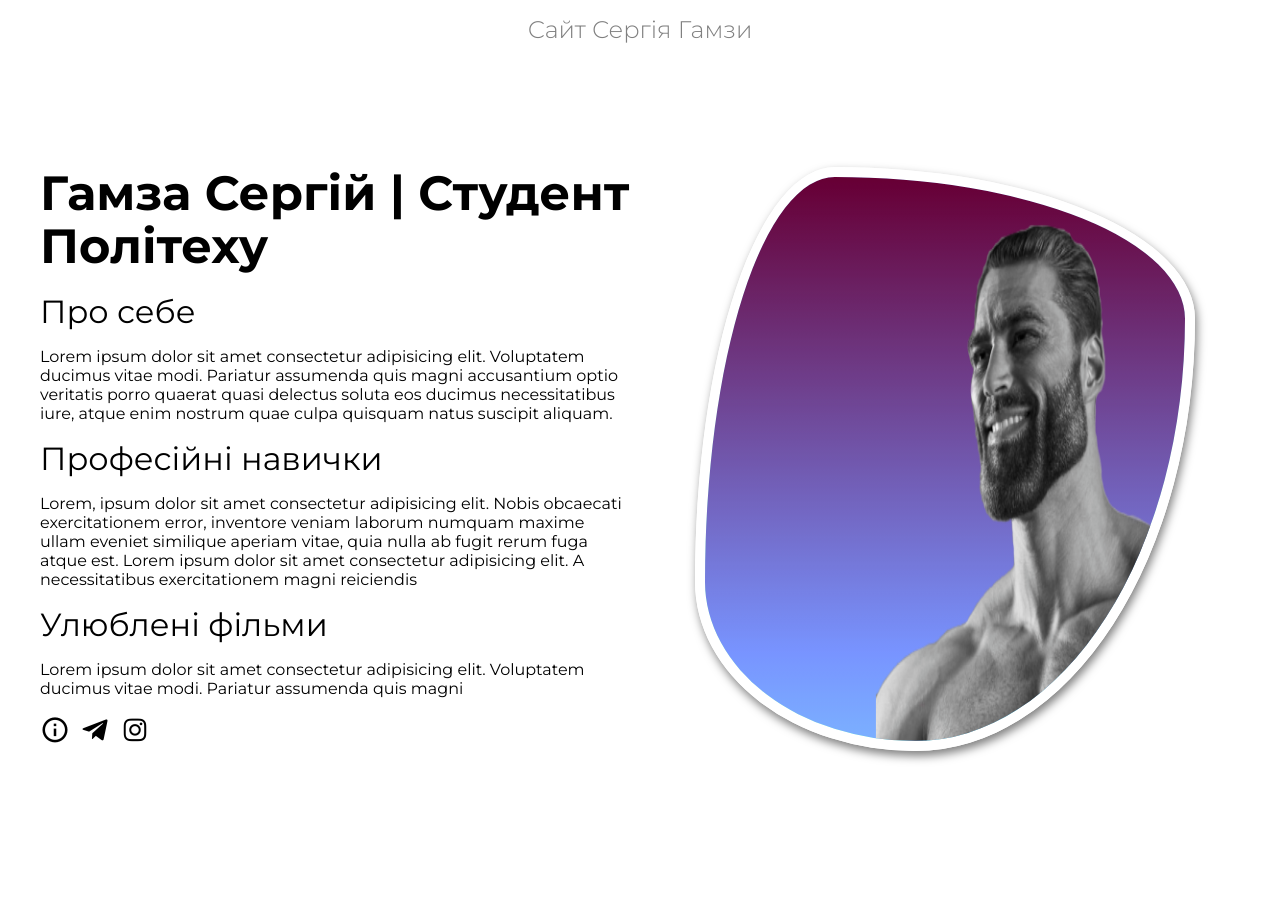
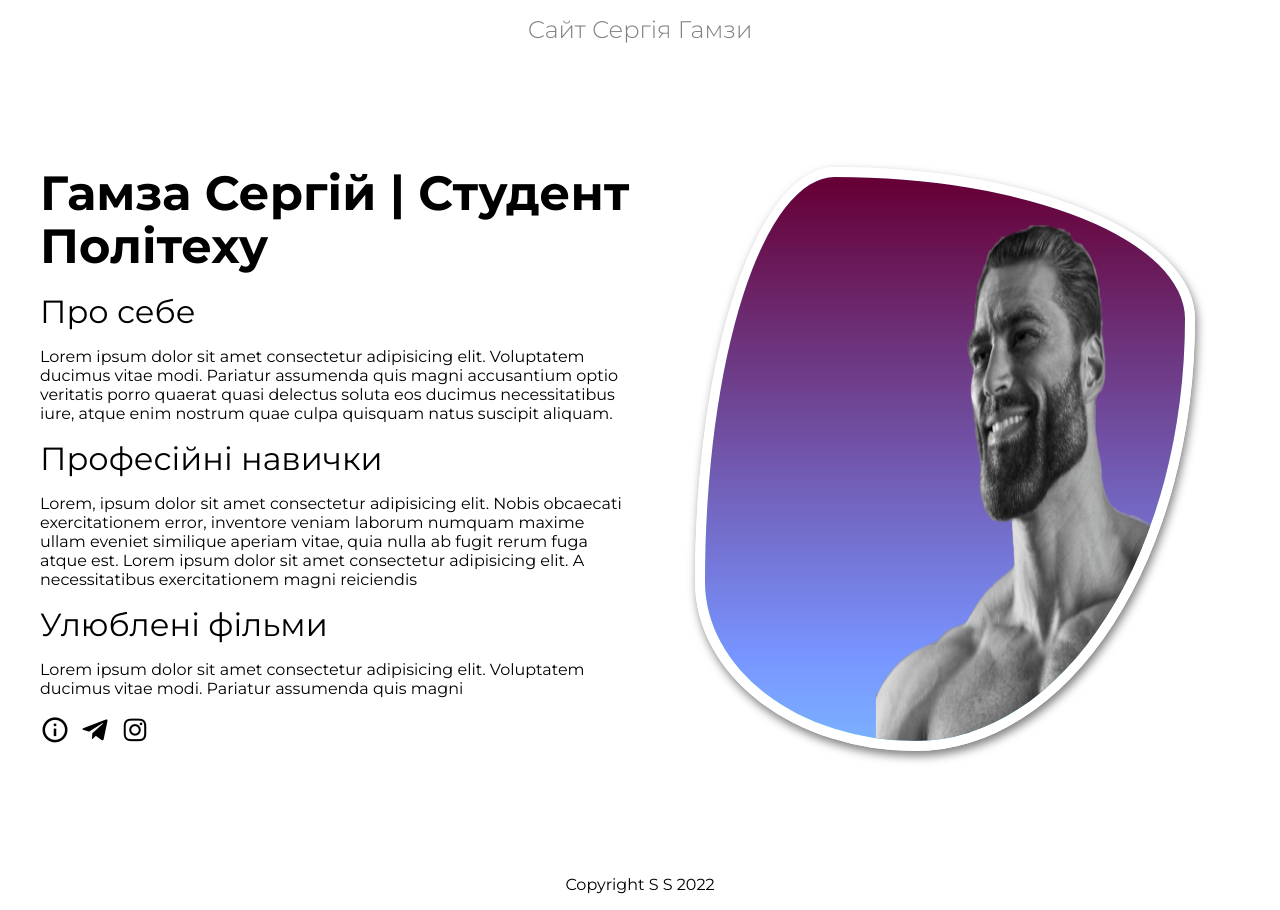
Before and after one commit to stserhio/laboratorna6, a plain HTML site: page index.html in a window 1280 px wide. Before the commit the page ends 859 px from the top, so only its background shows below. Drawn offline with nearby package versions, Linux system fonts and the light colour scheme.

Commit message:
add footer

```diff
--- a/index.html
+++ b/index.html
@@ -67,5 +67,8 @@
         </div>
       </div>
     </div>
+    <footer class="footer">
+      <p class="footer">Copyright S S 2022</p>
+    </footer>
   </body>
 </html>
--- a/style.css
+++ b/style.css
@@ -110,6 +110,16 @@ h3 {
   animation: ava-bg 3s infinite alternate;
 }
 
+.footer {
+  margin-left: auto;
+  margin-right: auto;
+  display: flex;
+  text-align: center;
+  align-items: center;
+  gap: 120px;
+  position: relative;
+}
+
 /*Прописуємо анімацію для картинки, значення копіюємо з сайту fancy-border-radius*/
 /*ава анімейт - назва анімації*/
 @keyframes ava-animate {
```
